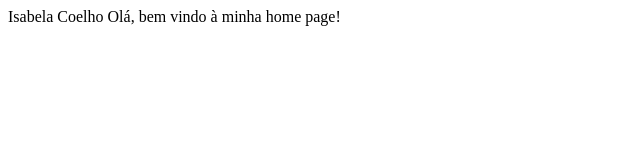
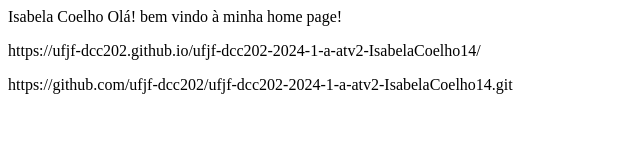
Before and after one commit to ufjf-dcc202/ufjf-dcc202-2024-1-a-atv2-IsabelaCoelho14, a plain HTML site: page index.html in a window 1280 px wide. Shown: the whole page, without its empty margins (0-640 px from the left). Drawn offline with Linux system fonts and the light colour scheme.

Commit message:
alterando index.html

```diff
--- a/index.html
+++ b/index.html
@@ -1,12 +1,17 @@
 <!DOCTYPE html>
 <html lang="pt">
-<head>
-    <meta charset="UTF-8">
-    <meta name="viewport" content="width=device-width, initial-scale=1.0">
+  <head>
+    <meta charset="UTF-8" />
+    <meta name="viewport" content="width=device-width, initial-scale=1.0" />
     <title>DCC202 - Isabela Coelho</title>
-</head>
-<body>
-    Isabela Coelho
-    Olá, bem vindo à minha home page!
-</body>
+  </head>
+  <body>
+    Isabela Coelho Olá! bem vindo à minha home page!
+    <p>
+      https://ufjf-dcc202.github.io/ufjf-dcc202-2024-1-a-atv2-IsabelaCoelho14/
+    </p>
+    <p>
+      https://github.com/ufjf-dcc202/ufjf-dcc202-2024-1-a-atv2-IsabelaCoelho14.git
+    </p>
+  </body>
 </html>
```
